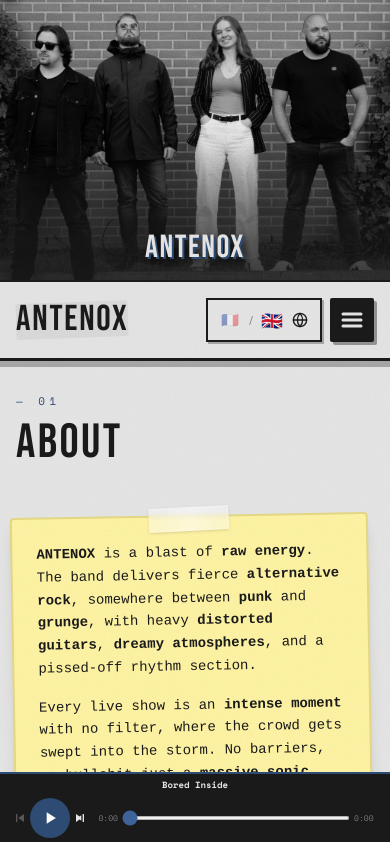
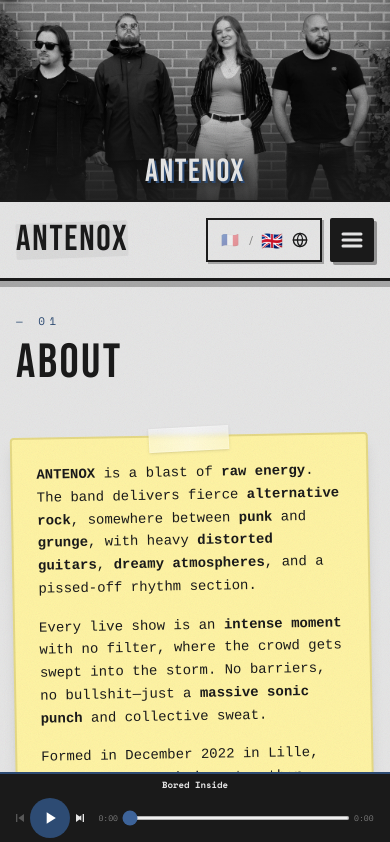
Before and after one commit to Korozu/antenox-frontend, a React (Vite) app: page / in a window 390 px wide. Shown: the top 842 px of the page. Built offline with nearby package versions, Linux system fonts and the light colour scheme.

Commit message:
style: adjust header height and padding, update concert section layout to grid

```diff
--- a/src/components/Header.tsx
+++ b/src/components/Header.tsx
@@ -5,7 +5,7 @@ export default function Header() {
   return (
     <>
       <header className="relative w-full overflow-hidden border-b-2 border-[#1A1A1A]">
-        <div className="relative h-[280px] md:h-[560px] w-full bg-[#E5E5E5]">
+        <div className="relative h-[200px] md:h-[560px] w-full bg-[#E5E5E5]">
           {/* Image de header */}
           <img
             src="/photos/header.jpg"
@@ -25,7 +25,7 @@ export default function Header() {
           <div className="absolute bottom-0 left-0 right-0 h-[50%] bg-gradient-to-t from-[#1A1A1A]/85 via-[#1A1A1A]/50 to-transparent" />
 
           {/* Logo ANTENOX */}
-          <div className="absolute bottom-0 left-0 right-0 py-4 md:py-6">
+          <div className="absolute bottom-0 left-0 right-0 py-3 md:py-6">
             <h1
               className="font-display text-[clamp(2rem,8vw,6rem)] leading-none text-[#E5E5E5] select-none text-center"
               style={{
--- a/src/components/sections/SectionConcerts.tsx
+++ b/src/components/sections/SectionConcerts.tsx
@@ -36,7 +36,7 @@ export default function SectionConcerts() {
             <div className="flex-1 border-t border-dashed border-[#3a3a3a]" />
             <span className="font-mono text-xs text-[#3a3a3a]">{upcoming.length}</span>
           </div>
-          <div className="flex flex-wrap gap-4 mb-12">
+          <div className="grid grid-cols-2 md:grid-cols-3 lg:grid-cols-4 gap-4 mb-12 auto-rows-fr">
             {upcoming.map(c => <ConcertCard key={c.id} concert={c} />)}
           </div>
         </>
```
Also changed, not shown: src/components/sections/SectionConcertsWithNotes.tsx (line endings or trailing spaces).
